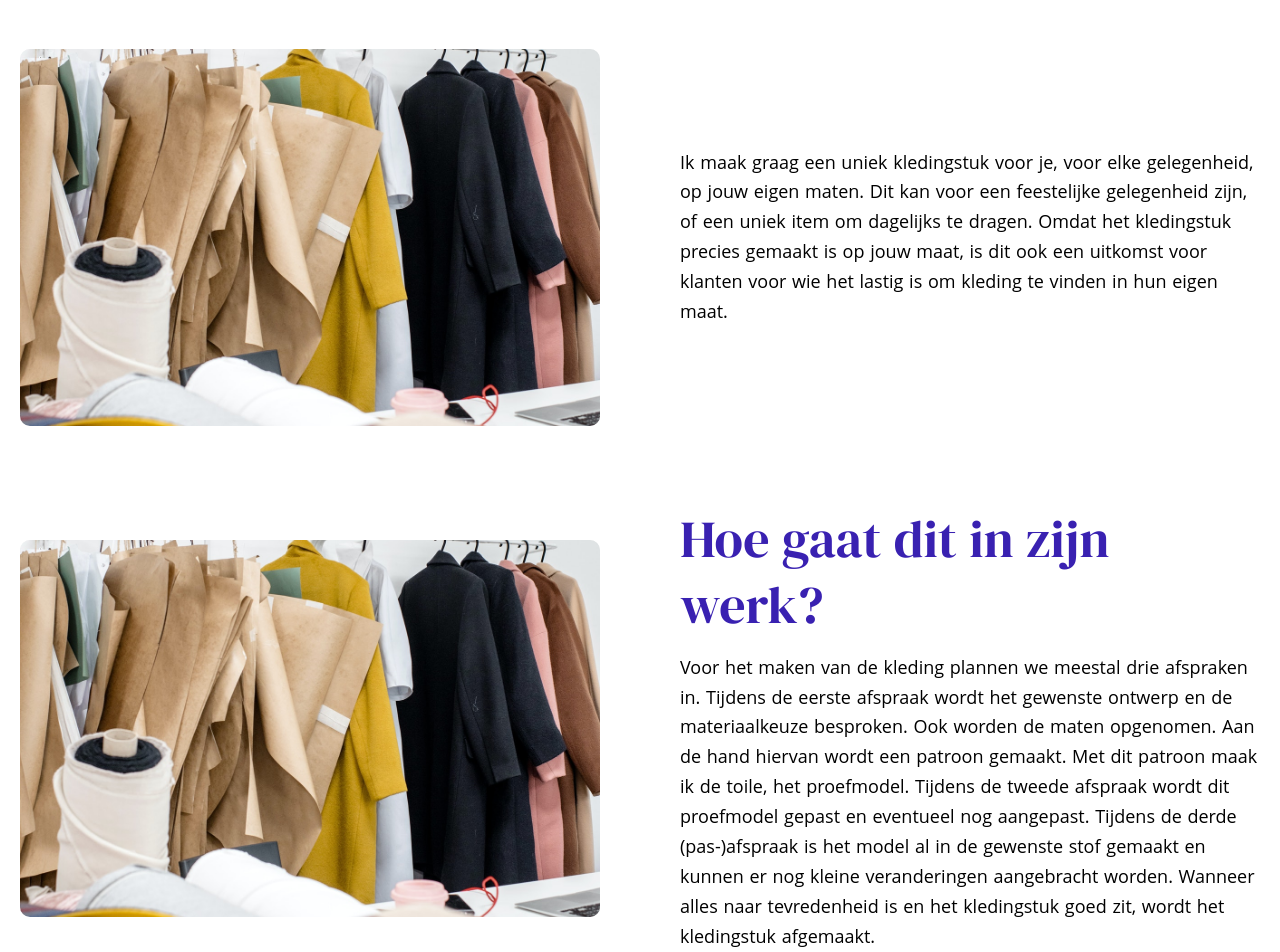
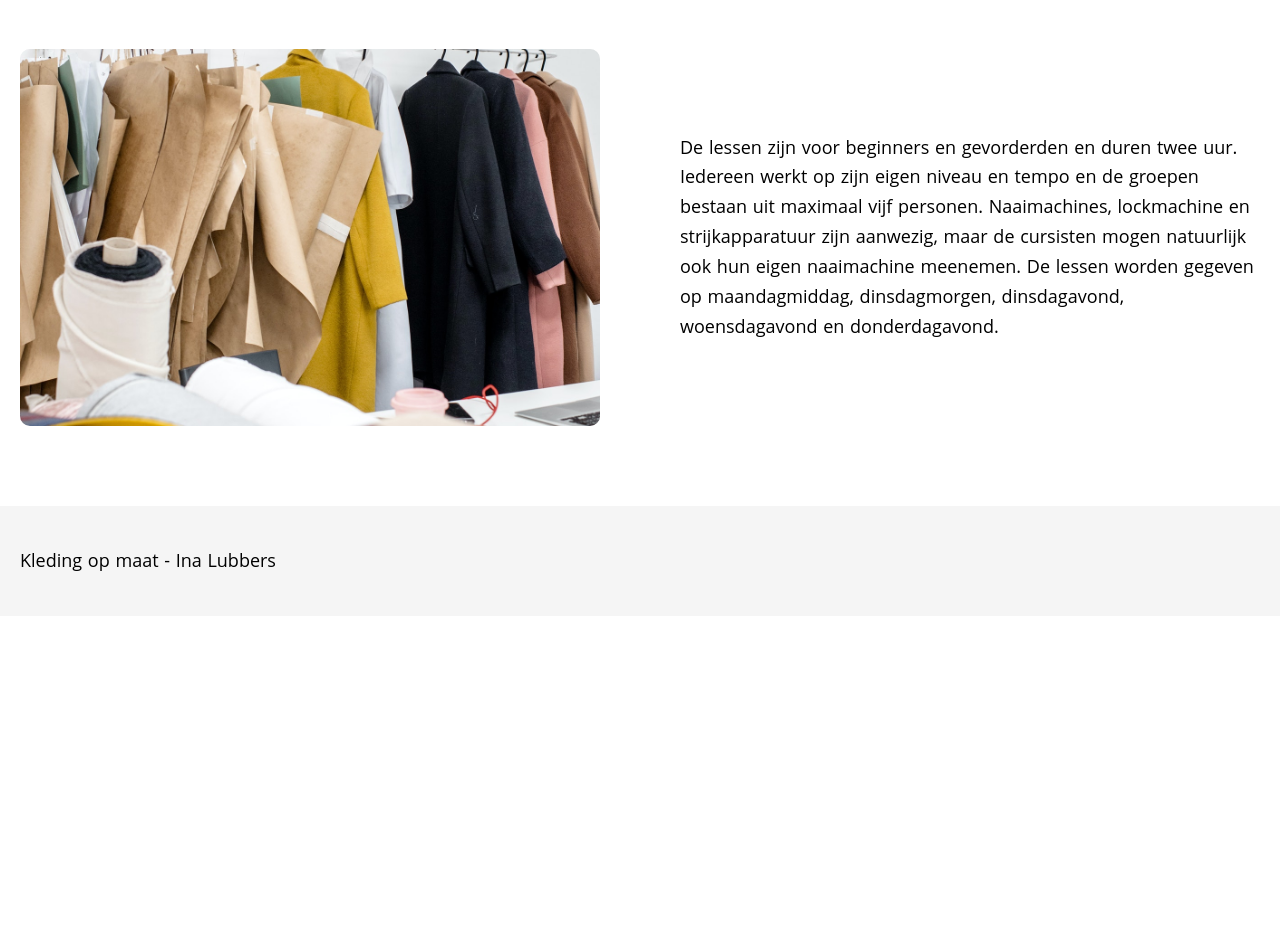
Before and after one commit to bramdoppen/atelier-ina, a Nuxt app: page /naailessen in a window 1280 px wide. Shown: the part 720-1672 px from the top of the page. After the commit the page ends 1336 px from the top, so only its background shows below. Built offline with nearby package versions, Linux system fonts and the light colour scheme.

Commit message:
Update information

```diff
--- /dev/null
+++ b/pages/contact.vue
@@ -0,0 +1,35 @@
+<template>
+  <div class="container">
+    <Header :small="true">
+      <h1>Contact</h1>
+    </Header>
+    <ContentHolder>
+      <ContentBlock >
+        <template #content>
+          <p>
+            Heb je nog niet gevonden wat je zocht, of wil je meer informatie over naailessen, workshops of kleding op maat? Neem dan gerust contact met mij op.
+          </p>
+          <p>
+            Ina Lubbers-Lensink - Kleding op Maat<br>
+            <br>
+            Zilverbekendijk 4<br>
+            7122 PX Aalten<br>
+            <br>
+            0544-377162
+          </p>
+        </template>
+        <template #image>
+          <img src="~assets/images/pexels-ksenia-chernaya-3965557.jpg" />
+        </template>
+      </ContentBlock>
+    </ContentHolder>
+  </div>
+</template>
+
+<script>
+export default {
+  head() {
+    // Set Meta Tags for this Page
+  }
+};
+</script>
--- a/pages/index.vue
+++ b/pages/index.vue
@@ -48,9 +48,7 @@
         <template #content>
           <h2>Kleding op maat</h2>
           <p>
-            Met veel energie geeft Ina Lubbers elke week les in het Achterhoekse
-            Aalten. Haar atelier staat precies op de grens tussen Lichtenvoorde
-            en Aalten in.
+            Een uniek kledingstuk voor een feestelijke gelegenheid, of omdat het lastig is om kleding te vinden in jouw eigen maat? Ik maak graag een passend kledingstuk voor jou!
           </p>
           <Button link="/kleding-op-maat">
             Meer informatie
@@ -66,9 +64,7 @@
         <template #content>
           <h2>Workshops</h2>
           <p>
-            Met veel energie geeft Ina Lubbers elke week les in het Achterhoekse
-            Aalten. Haar atelier staat precies op de grens tussen Lichtenvoorde
-            en Aalten in.
+            Zoek je een inspirerende workshop of een gastles? Dan ben je bij Ina aan het juiste adres.
           </p>
           <Button link="/workshops">
             Meer informatie
--- a/pages/naailessen.vue
+++ b/pages/naailessen.vue
@@ -7,33 +7,13 @@
       <ContentBlock :reversed="true">
         <template #content>
           <p>
-            Ik maak graag een uniek kledingstuk voor je, voor elke gelegenheid,
-            op jouw eigen maten. Dit kan voor een feestelijke gelegenheid zijn,
-            of een uniek item om dagelijks te dragen. Omdat het kledingstuk
-            precies gemaakt is op jouw maat, is dit ook een uitkomst voor
-            klanten voor wie het lastig is om kleding te vinden in hun eigen
-            maat.
-          </p>
-        </template>
-        <template #image>
-          <img src="~assets/images/pexels-ksenia-chernaya-3965557.jpg" />
-        </template>
-      </ContentBlock>
-    </ContentHolder>
-    <ContentHolder>
-      <ContentBlock>
-        <template #content>
-          <h2>Hoe gaat dit in zijn werk?</h2>
-          <p>
-            Voor het maken van de kleding plannen we meestal drie afspraken in.
-            Tijdens de eerste afspraak wordt het gewenste ontwerp en de
-            materiaalkeuze besproken. Ook worden de maten opgenomen. Aan de hand
-            hiervan wordt een patroon gemaakt. Met dit patroon maak ik de toile,
-            het proefmodel. Tijdens de tweede afspraak wordt dit proefmodel
-            gepast en eventueel nog aangepast. Tijdens de derde (pas-)afspraak
-            is het model al in de gewenste stof gemaakt en kunnen er nog kleine
-            veranderingen aangebracht worden. Wanneer alles naar tevredenheid is
-            en het kledingstuk goed zit, wordt het kledingstuk afgemaakt.
+            De lessen zijn voor beginners en gevorderden en duren twee uur.<br>
+            Iedereen werkt op zijn eigen niveau en tempo en de groepen bestaan
+            uit maximaal vijf personen. Naaimachines, lockmachine en
+            strijkapparatuur zijn aanwezig, maar de cursisten mogen natuurlijk
+            ook hun eigen naaimachine meenemen. De lessen worden gegeven op
+            maandagmiddag, dinsdagmorgen, dinsdagavond, woensdagavond en
+            donderdagavond.
           </p>
         </template>
         <template #image>
--- /dev/null
+++ b/pages/workshops.vue
@@ -0,0 +1,28 @@
+<template>
+  <div class="container">
+    <Header :small="true">
+      <h1>Workshops</h1>
+    </Header>
+    <ContentHolder>
+      <ContentBlock :reversed="true">
+        <template #content>
+          <p>
+            Zoek je een inspirerende workshop of een gastles? Dan ben je bij Ina aan het juiste adres.
+            Uiteraard zijn er veel mogelijkheden. Samen komen we tot een passend programma.
+          </p>
+        </template>
+        <template #image>
+          <img src="~assets/images/pexels-ksenia-chernaya-3965557.jpg" />
+        </template>
+      </ContentBlock>
+    </ContentHolder>
+  </div>
+</template>
+
+<script>
+export default {
+  head() {
+    // Set Meta Tags for this Page
+  }
+};
+</script>
```
